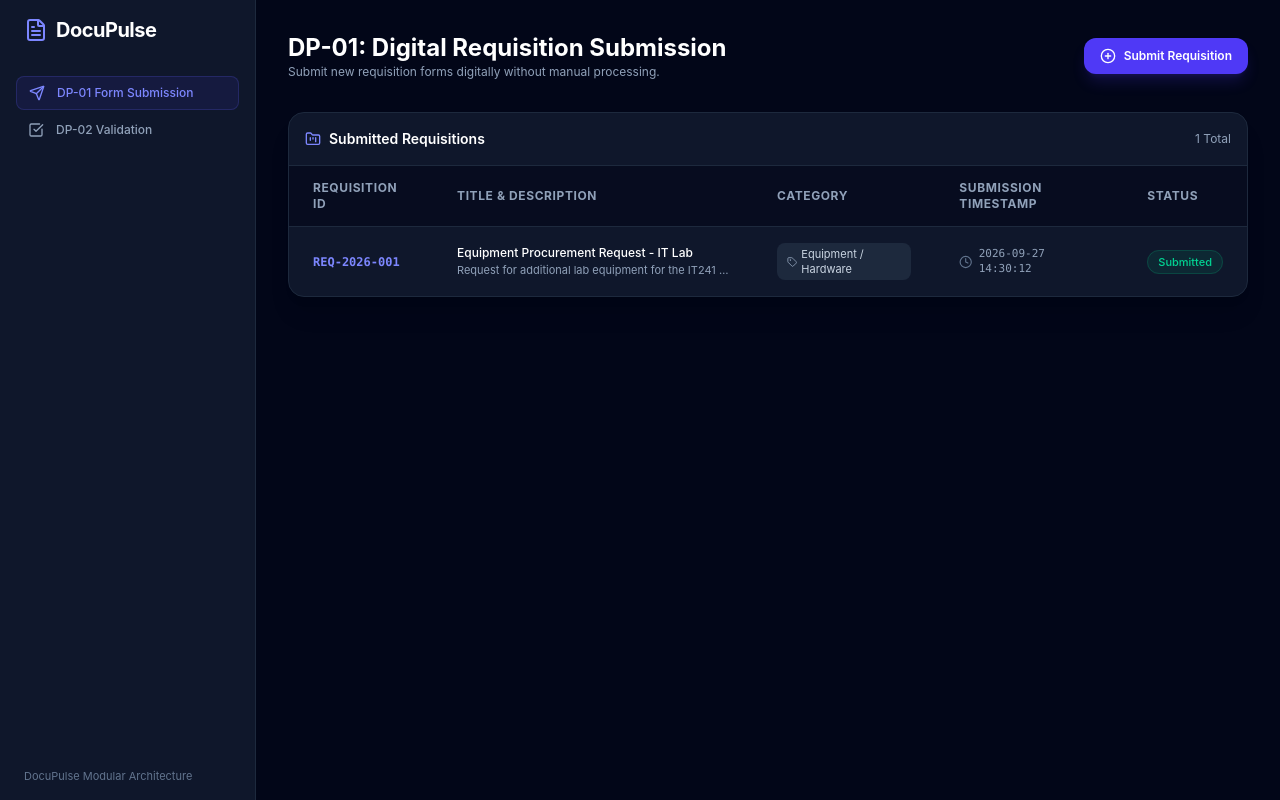
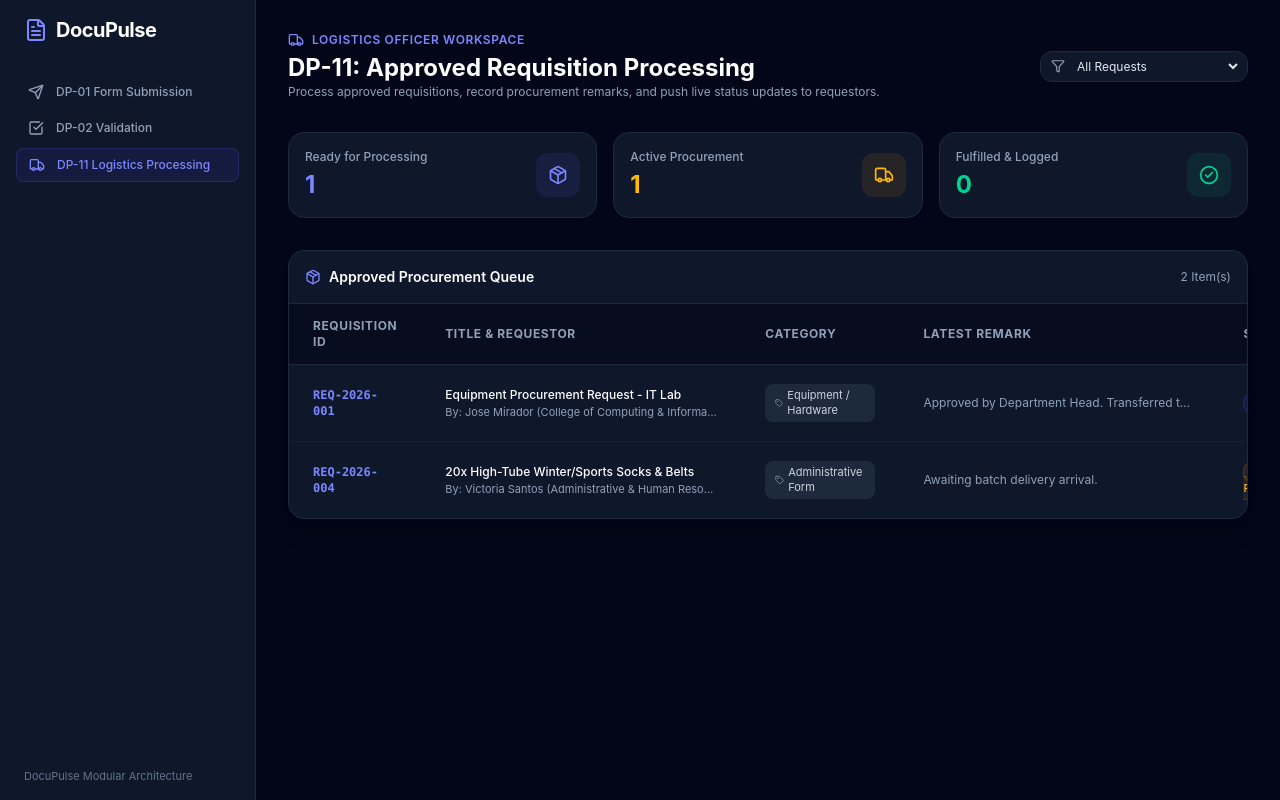
Before and after one commit to APC-SoCIT/APC-2026-2027-T1-IT241-Grp5-DocuPulse-An-AI-Assisted-Phygital-Document-Tracking-System, a React (Vite) app in the folder DocuPulse/: page / in a window 1280 px wide. Built offline with nearby package versions, Linux system fonts and the light colour scheme.

Commit message:
updated app.tsx

```diff
--- a/DocuPulse/src/App.tsx
+++ b/DocuPulse/src/App.tsx
@@ -1,10 +1,11 @@
 import { useState } from 'react';
 import RequisitionForm from './components/RequisitionForm';
 import RequisitionValidation from './components/RequisitionValidation';
-import { FileText, CheckSquare, Send } from 'lucide-react';
+import LogisticsProcessing from './components/LogisticsProcessing';
+import { FileText, CheckSquare, Send, Truck } from 'lucide-react';
 
 export default function App() {
-  const [activeTab, setActiveTab] = useState<'dp01' | 'dp02'>('dp01');
+  const [activeTab, setActiveTab] = useState<'dp01' | 'dp02' | 'dp11'>('dp11');
 
   return (
     <div className="flex h-screen bg-slate-950 text-slate-100 font-sans">
@@ -37,6 +38,17 @@ export default function App() {
             >
               <CheckSquare className="w-4 h-4" /> DP-02 Validation
             </button>
+
+            <button
+              onClick={() => setActiveTab('dp11')}
+              className={`w-full flex items-center gap-3 px-3 py-2 rounded-lg text-xs font-medium transition ${
+                activeTab === 'dp11'
+                  ? 'bg-indigo-600/10 text-indigo-400 border border-indigo-500/20'
+                  : 'text-slate-400 hover:text-white hover:bg-slate-800/60'
+              }`}
+            >
+              <Truck className="w-4 h-4" /> DP-11 Logistics Processing
+            </button>
           </nav>
         </div>
 
@@ -48,6 +60,7 @@ export default function App() {
       <main className="flex-1 overflow-y-auto p-6 md:p-8">
         {activeTab === 'dp01' && <RequisitionForm />}
         {activeTab === 'dp02' && <RequisitionValidation />}
+        {activeTab === 'dp11' && <LogisticsProcessing />}
       </main>
     </div>
   );
```
